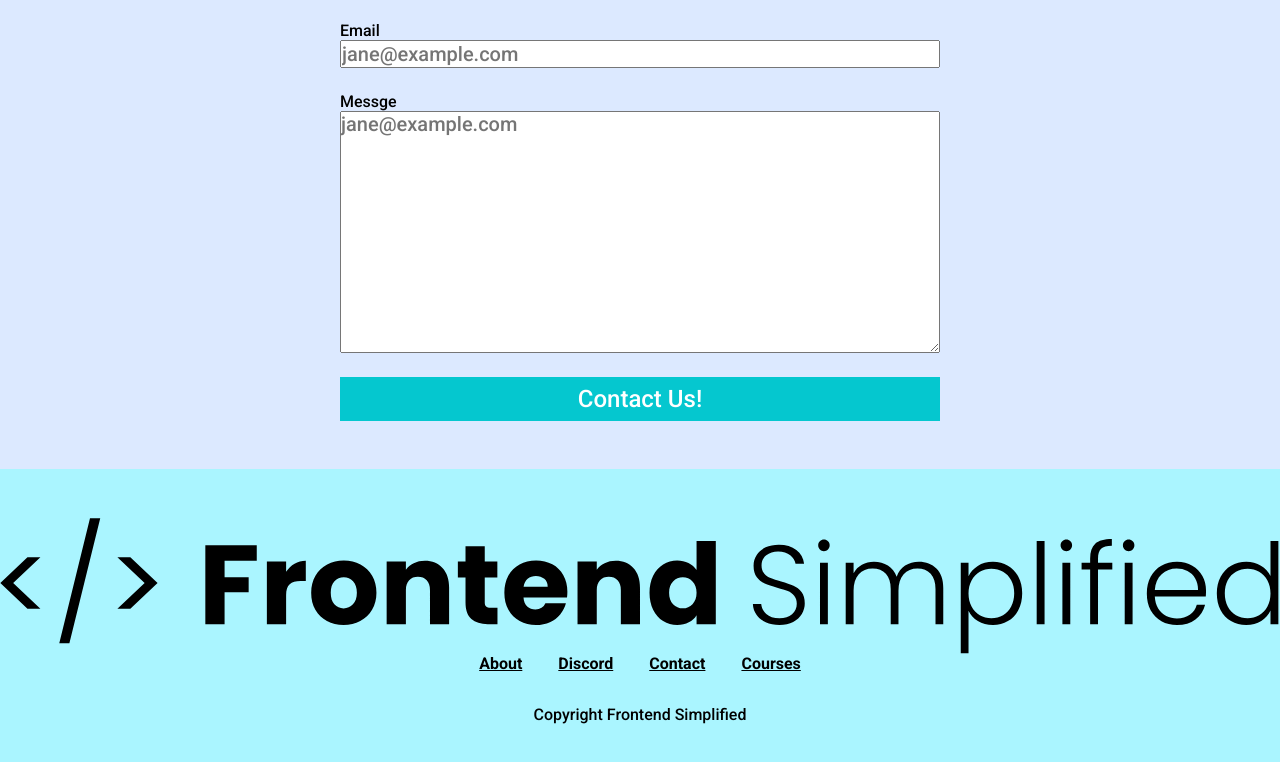
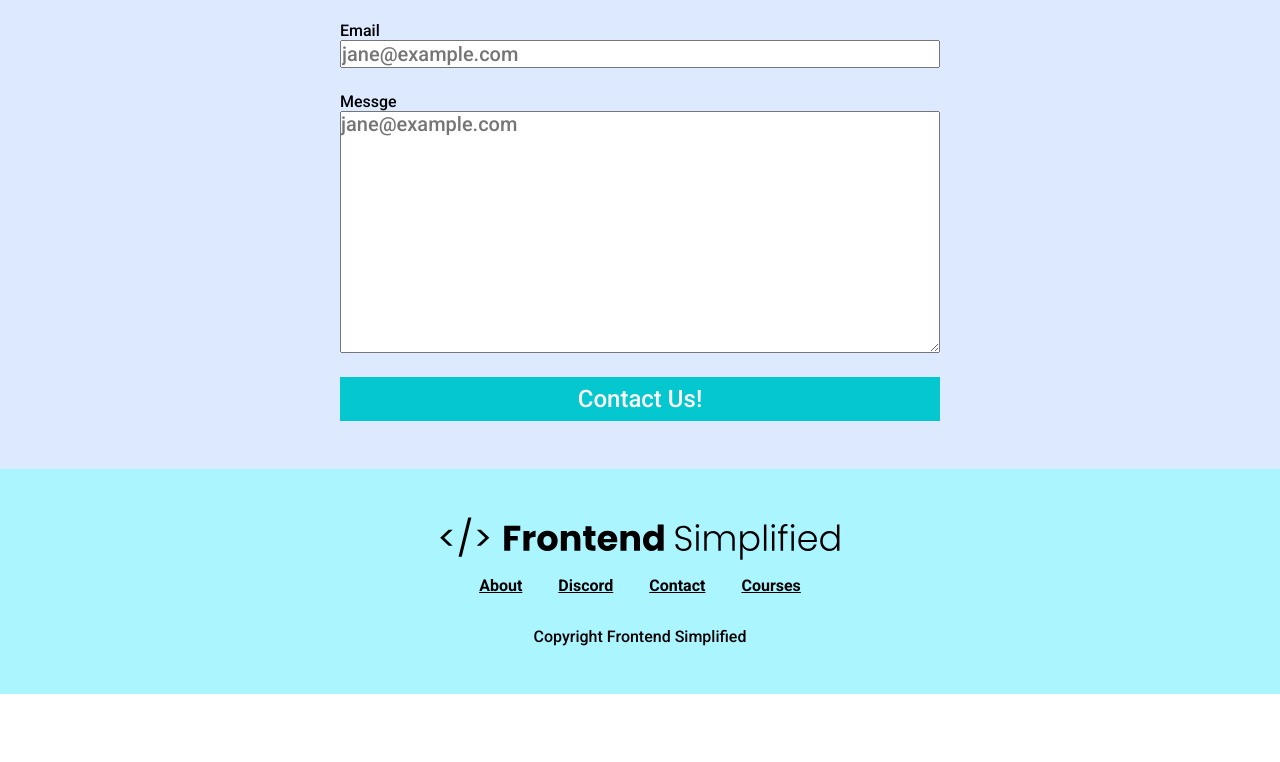
Before and after one commit to lpala96/Build-Mini-Project, a plain HTML site: page index.html in a window 1280 px wide. Shown: the part 1882-2644 px from the top of the page. After the commit the page ends 2576 px from the top, so only its background shows below. Drawn offline with Linux system fonts and the light colour scheme.

Commit message:
fix footer logo

```diff
--- a/index.html
+++ b/index.html
@@ -74,7 +74,7 @@
     </main>
 
     <footer >
-        <img class="footer__log" src="./assets/FES.svg" alt="">
+        <img class="footer__logo" src="./assets/FES.svg" alt="">
         <div class="footer__links">
             <a class="footer__link" href="#about">About</a>
             <a class="footer__link" href="#dicord">Discord</a>
--- a/style.css
+++ b/style.css
@@ -174,7 +174,7 @@ footer {
 }
 
 .footer__logo {
-    max-width: 480px;
+    max-width: 400px;
     margin-bottom: 16px;
 
 }
```
